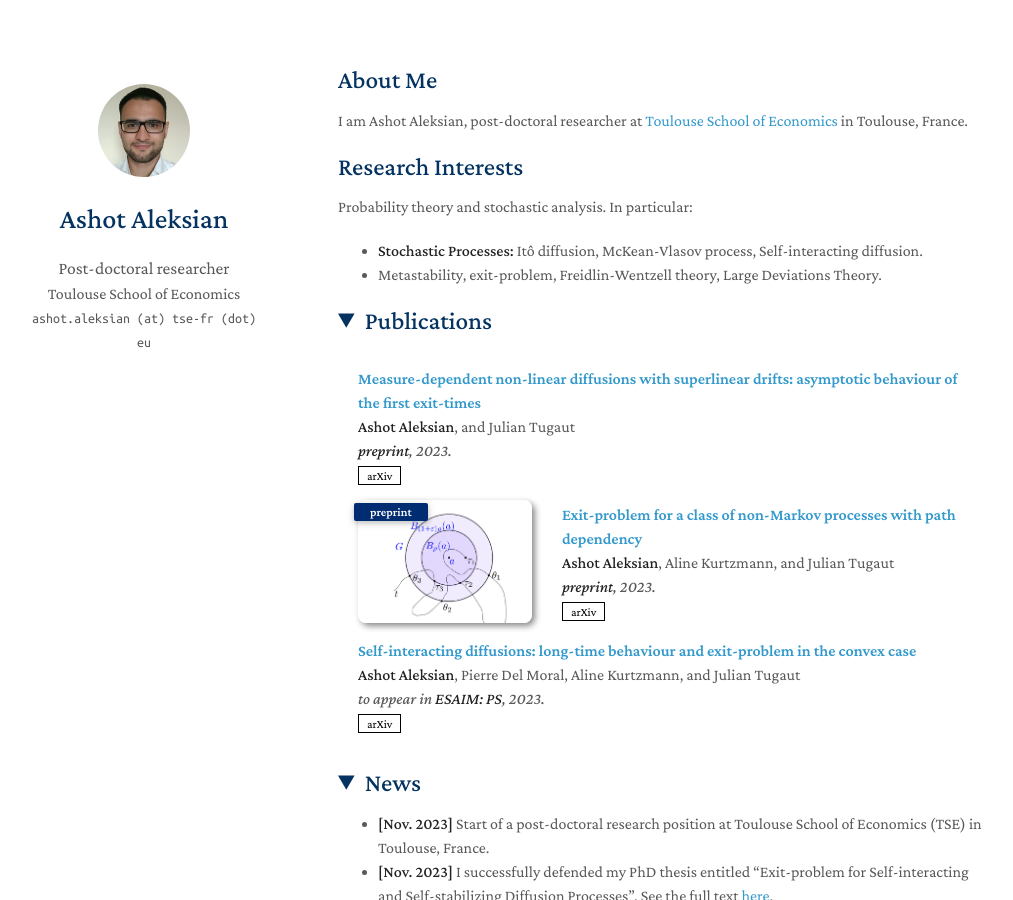
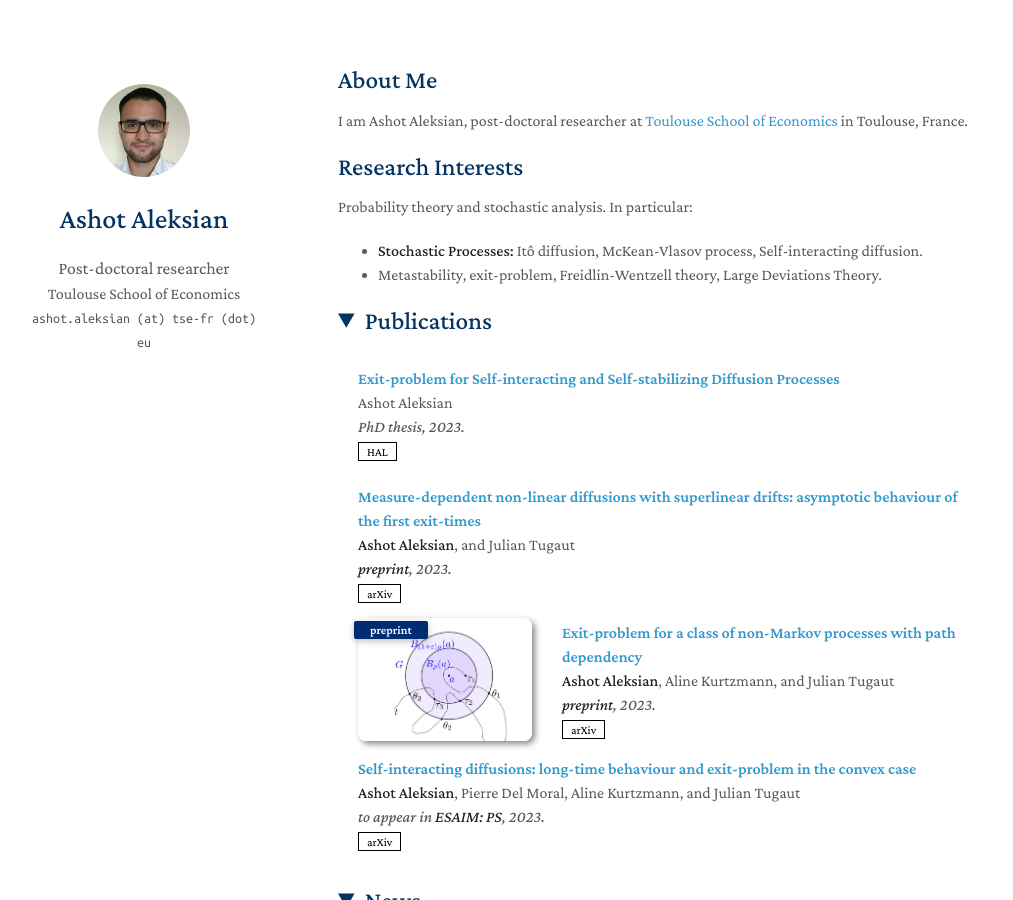
Before and after one commit to AshotAleksian/ashotaleksian.github.io, a Jekyll site: the page built from index.md, in a window 1280 px wide and 900 px high. Shown: the whole window, without its empty margins (132-1145 px from the left). Built offline with Jekyll 4.4.1, drawn with Linux system fonts in a browser that asks for light colours; nearby versions of some CDN libraries; a style sheet for code colours, icons or effects is not loaded; our own code applies the rules of GitHub Pages for plain Markdown files.

Commit message:
Update publications.md. Add the thesis

```diff
--- a/_includes/publications.md
+++ b/_includes/publications.md
@@ -3,6 +3,20 @@
 
 <div class="publications">
 <ol class="bibliography">
+
+<li>
+<div class="pub-row">
+
+<div class="col-sm-9" style="position: relative;padding-right: 15px;padding-left: 20px;">
+    <div class="title"><a href="https://theses.hal.science/INSA-LYON-THESES/tel-04287981">Exit-problem for Self-interacting and Self-stabilizing Diffusion Processes</a></div>
+    <div class="author">Ashot Aleksian</div>
+    <div class="periodical"><em>PhD thesis, 2023.</em></div>
+    <div class="links">
+    <a href="https://theses.hal.science/INSA-LYON-THESES/tel-04287981" class="btn btn-sm z-depth-0" role="button" target="_blank" style="font-size:12px;">HAL</a>
+    </div>
+  </div>
+</div>
+</li>
 
 <li>
 <div class="pub-row">
```
